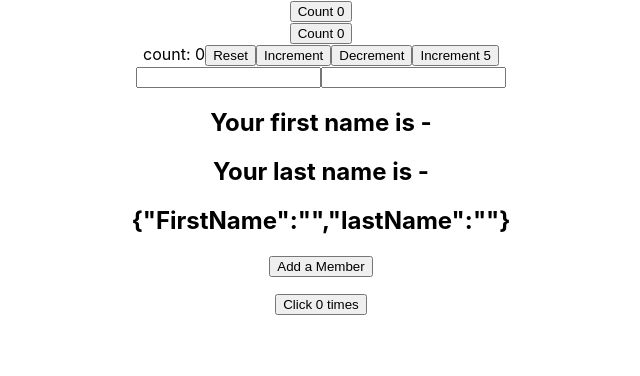
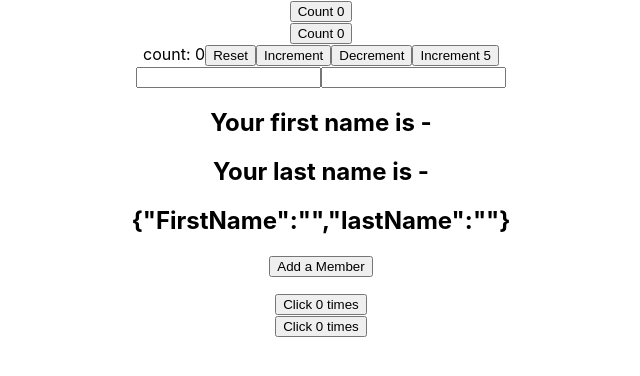
Before and after one commit to pasan077/react-hook-codevolution, a React (Create React App) app: page / in a window 1280 px wide. Shown: the top 376 px of the page, without its empty margins (319-959 px from the left). Built offline with nearby package versions, Linux system fonts and the light colour scheme.

Commit message:
26-02-20 1600hrs

```diff
--- a/src/App.js
+++ b/src/App.js
@@ -6,6 +6,8 @@
 import HookCounterTwo from "./components/HookCounterTwo";
 import HookCounterThree from "./components/HookCounterThree";
 import HookCounterFour from "./components/HookCounterFour";
+import HookCounterOne from "./components/HookCounterOne";
+
 function App() {
   return (
     <div className="App">
@@ -15,6 +17,7 @@
       <HookCounterThree />
       <HookCounterFour />
       <ClassCounterOne />
+      <HookCounterOne />
     </div>
   );
 }
--- /dev/null
+++ b/src/components/HookCounterOne.js
@@ -0,0 +1,16 @@
+import React, { useState, useEffect } from "react";
+
+function HookCounterOne() {
+  const [count, setCount] = useState(0);
+
+  useEffect(() => {
+    document.title = `You clicked ${count} times`;
+  });
+  return (
+    <div>
+      <button onClick={() => setCount(count + 1)}>Click {count} times</button>
+    </div>
+  );
+}
+
+export default HookCounterOne;
```
